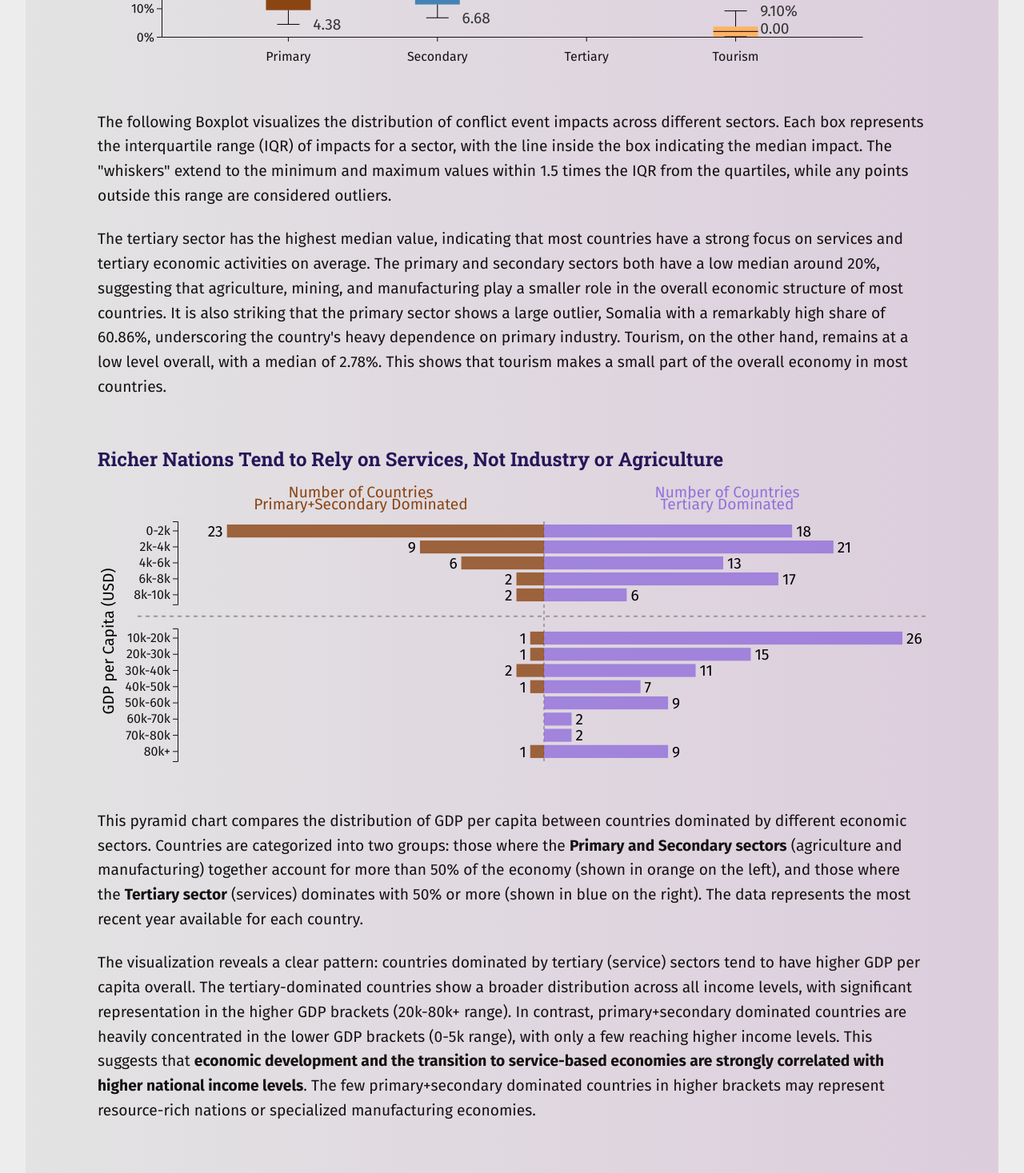
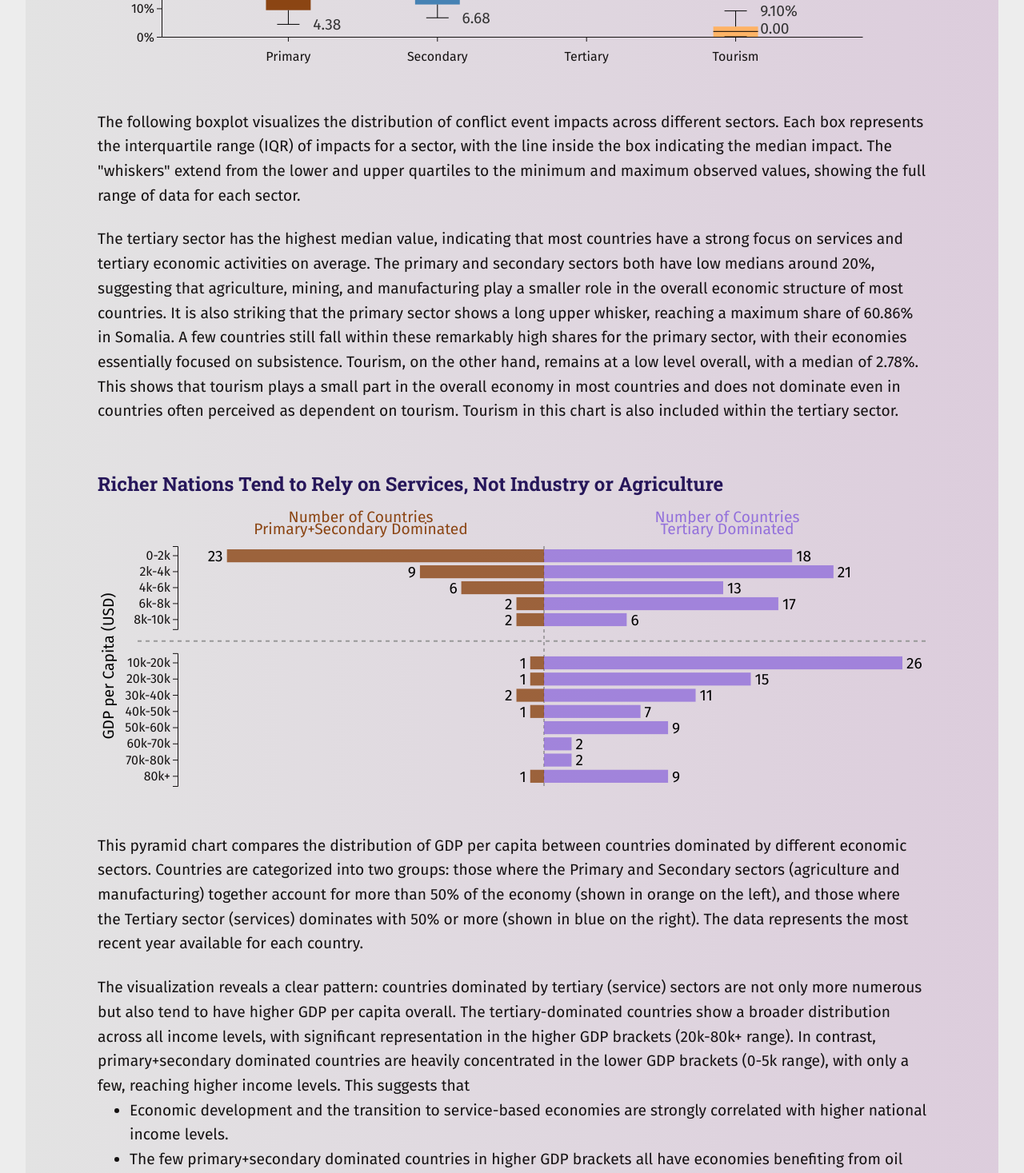
Before and after one commit to unige-vizis/vizis, a Vue app: page / in a window 1280 px wide. Shown: the part 7440-8907 px from the top of the page at 80% size. Built offline with nearby package versions, Linux system fonts and the light colour scheme.

Commit message:
Text updates section 3 viz 1 and 2

```diff
--- a/public/src/components/Section3.vue
+++ b/public/src/components/Section3.vue
@@ -13,19 +13,21 @@ import ViolinPlotDebt from './visualizations/ViolinPlotDebt.vue'
       <Boxplot />
       <div>
         <p>
-          The following Boxplot visualizes the distribution of conflict event impacts across different sectors. Each box
+          The following boxplot visualizes the distribution of conflict event impacts across different sectors. Each box
           represents the interquartile range (IQR) of impacts for a sector, with the line inside the box indicating the
-          median impact. The "whiskers" extend to the minimum and maximum values within 1.5 times the IQR from the
-          quartiles, while any points outside this range are considered outliers.
+          median impact. The "whiskers" extend from the lower and upper quartiles to the minimum and maximum observed
+          values, showing the full range of data for each sector.
         </p>
         <p>
-          The tertiary sector has the highest median value, indicating that most countries have a strong focus on
-          services and tertiary economic activities on average. The primary and secondary sectors both have a low median
-          around 20%, suggesting that agriculture, mining, and manufacturing play a smaller role in the overall economic
-          structure of most countries. It is also striking that the primary sector shows a large outlier, Somalia with a
-          remarkably high share of 60.86%, underscoring the country's heavy dependence on primary industry. Tourism, on
-          the other hand, remains at a low level overall, with a median of 2.78%. This shows that tourism makes a small
-          part of the overall economy in most countries.
+          The tertiary sector has the highest median value, indicating that most countries have a strong focus on services
+          and tertiary economic activities on average. The primary and secondary sectors both have low medians around 20%,
+          suggesting that agriculture, mining, and manufacturing play a smaller role in the overall economic structure of
+          most countries. It is also striking that the primary sector shows a long upper whisker, reaching a maximum share
+          of 60.86% in Somalia. A few countries still fall within these remarkably high shares for the primary sector,
+          with their economies essentially focused on subsistence. Tourism, on the other hand, remains at a low level
+          overall, with a median of 2.78%. This shows that tourism plays a small part in the overall economy in most
+          countries and does not dominate even in countries often perceived as dependent on tourism. Tourism in this
+          chart is also included within the tertiary sector.
         </p>
       </div>
     </div>
@@ -37,22 +39,21 @@ import ViolinPlotDebt from './visualizations/ViolinPlotDebt.vue'
       <p>
         This pyramid chart compares the distribution of GDP per capita between countries dominated by different economic
         sectors. Countries are categorized into two groups: those where the
-        <strong>Primary and Secondary sectors</strong> (agriculture and manufacturing) together account for more than
+        Primary and Secondary sectors (agriculture and manufacturing) together account for more than
         50% of the economy (shown in orange on the left), and those where the
-        <strong>Tertiary sector</strong> (services) dominates with 50% or more (shown in blue on the right). The data
+        Tertiary sector (services) dominates with 50% or more (shown in blue on the right). The data
         represents the most recent year available for each country.
       </p>
       <p>
-        The visualization reveals a clear pattern: countries dominated by tertiary (service) sectors tend to have higher
-        GDP per capita overall. The tertiary-dominated countries show a broader distribution across all income levels,
-        with significant representation in the higher GDP brackets (20k-80k+ range). In contrast, primary+secondary
-        dominated countries are heavily concentrated in the lower GDP brackets (0-5k range), with only a few reaching
-        higher income levels. This suggests that
-        <strong
-          >economic development and the transition to service-based economies are strongly correlated with higher
-          national income levels</strong
-        >. The few primary+secondary dominated countries in higher brackets may represent resource-rich nations or
-        specialized manufacturing economies.
+        The visualization reveals a clear pattern: countries dominated by tertiary (service) sectors are not only more
+        numerous but also tend to have higher GDP per capita overall. The tertiary-dominated countries show a broader
+        distribution across all income levels, with significant representation in the higher GDP brackets (20k-80k+ range).
+        In contrast, primary+secondary dominated countries are heavily concentrated in the lower GDP brackets (0-5k range),
+        with only a few, reaching higher income levels. This suggests that
+        <ul>
+          <li>Economic development and the transition to service-based economies are strongly correlated with higher national income levels.</li>
+          <li>The few primary+secondary dominated countries in higher GDP brackets all have economies benefiting from oil and gas exports.</li>
+        </ul>
       </p>
     </div>
 
```
